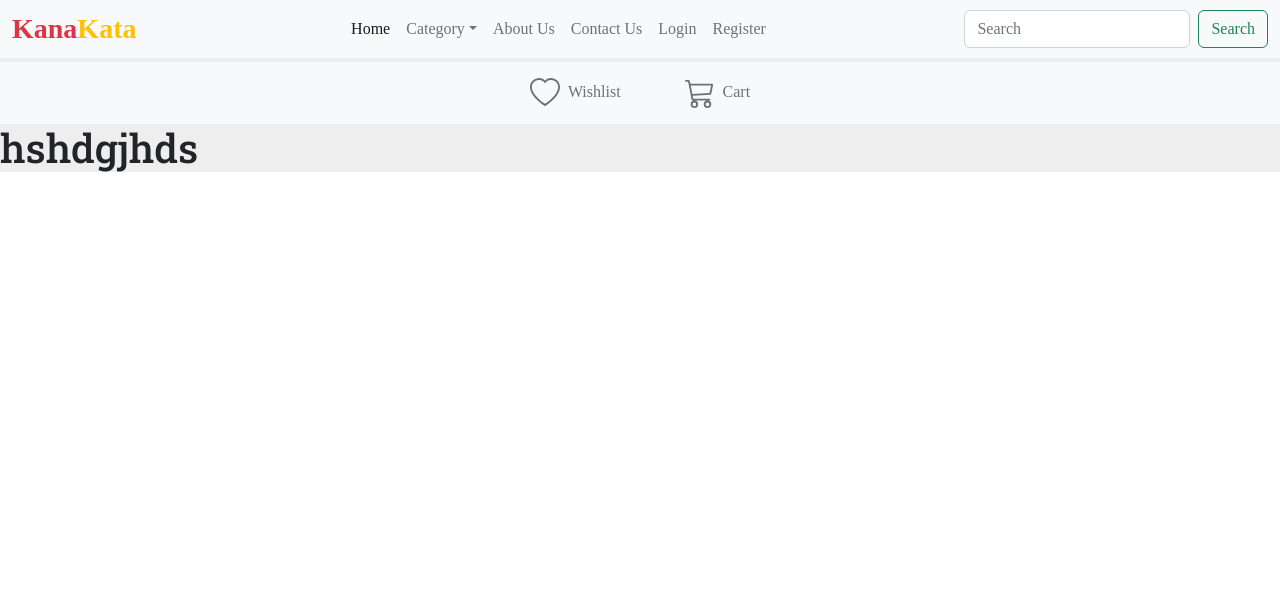
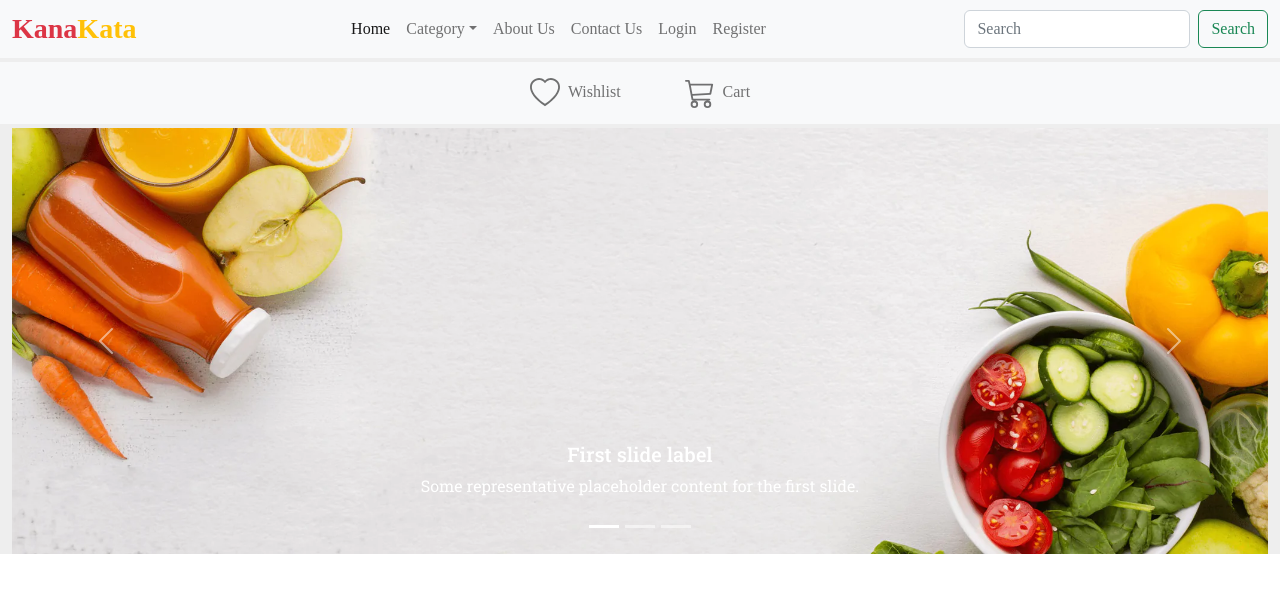
Before and after one commit to naimulislamshakil/Inventory_management_website, a React (Create React App) app in the folder front-end/: page / in a window 1280 px wide. Shown: the top 592 px of the page. Built offline with nearby package versions, Linux system fonts and the light colour scheme; a web font is replaced by a local one.

Commit message:
add banner image

```diff
--- /dev/null
+++ b/front-end/src/Component/Banner/Banner.tsx
@@ -0,0 +1,89 @@
+import React from 'react';
+import banner1 from '../../img/Banner/slider--h4-1.webp';
+import banner2 from '../../img/Banner/slider--h4-2.webp';
+
+const Banner = () => {
+	return (
+		<section className="container-fluid mt-1">
+			<div className="row">
+				<div className="col">
+					<div
+						id="carouselExampleCaptions"
+						className="carousel slide"
+						data-bs-ride="false"
+					>
+						<div className="carousel-indicators">
+							<button
+								type="button"
+								data-bs-target="#carouselExampleCaptions"
+								data-bs-slide-to="0"
+								className="active"
+								aria-current="true"
+								aria-label="Slide 1"
+							></button>
+							<button
+								type="button"
+								data-bs-target="#carouselExampleCaptions"
+								data-bs-slide-to="1"
+								aria-label="Slide 2"
+							></button>
+							<button
+								type="button"
+								data-bs-target="#carouselExampleCaptions"
+								data-bs-slide-to="2"
+								aria-label="Slide 3"
+							></button>
+						</div>
+						<div className="carousel-inner">
+							<div className="carousel-item active">
+								<img src={banner1} className="d-block w-100" alt="..." />
+								<div className="carousel-caption d-none d-md-block">
+									<h5>First slide label</h5>
+									<p>
+										Some representative placeholder content for the first slide.
+									</p>
+								</div>
+							</div>
+
+							<div className="carousel-item">
+								<img src={banner2} className="d-block w-100" alt="..." />
+								<div className="carousel-caption d-none d-md-block">
+									<h5>Third slide label</h5>
+									<p>
+										Some representative placeholder content for the third slide.
+									</p>
+								</div>
+							</div>
+						</div>
+						<button
+							className="carousel-control-prev"
+							type="button"
+							data-bs-target="#carouselExampleCaptions"
+							data-bs-slide="prev"
+						>
+							<span
+								className="carousel-control-prev-icon"
+								aria-hidden="true"
+							></span>
+							<span className="visually-hidden">Previous</span>
+						</button>
+						<button
+							className="carousel-control-next"
+							type="button"
+							data-bs-target="#carouselExampleCaptions"
+							data-bs-slide="next"
+						>
+							<span
+								className="carousel-control-next-icon"
+								aria-hidden="true"
+							></span>
+							<span className="visually-hidden">Next</span>
+						</button>
+					</div>
+				</div>
+			</div>
+		</section>
+	);
+};
+
+export default Banner;
--- a/front-end/src/Component/Home/Home.tsx
+++ b/front-end/src/Component/Home/Home.tsx
@@ -1,10 +1,11 @@
 import React from 'react';
+import Banner from '../Banner/Banner';
 
 const Home = () => {
 	return (
-		<div>
-			<h1>hshdgjhds</h1>
-		</div>
+		<section>
+			<Banner />
+		</section>
 	);
 };
 
--- a/front-end/src/Component/Navbar/SecondNavbar.tsx
+++ b/front-end/src/Component/Navbar/SecondNavbar.tsx
@@ -5,7 +5,6 @@
 	return (
 		<nav className="navbar navbar-expand-lg mt-1 bg-light">
 			<div className="container-fluid">
-				<div className="collapse navbar-collapse" id="navbarSupportedContent">
 				<ul className="navbar-nav mx-auto mb-2 mb-lg-0">
 					<li className="nav-item me-5">
 						<Link to="/" className="nav-link">
@@ -39,7 +38,6 @@
 					</li>
 				</ul>
 			</div>
-			</div>
 		</nav>
 	);
 };
```
Also changed, not shown: front-end/src/img/Banner/slider--h4-1.webp (added), front-end/src/img/Banner/slider--h4-2.webp (added). Lines whose indentation alone changed are shown as unchanged.
